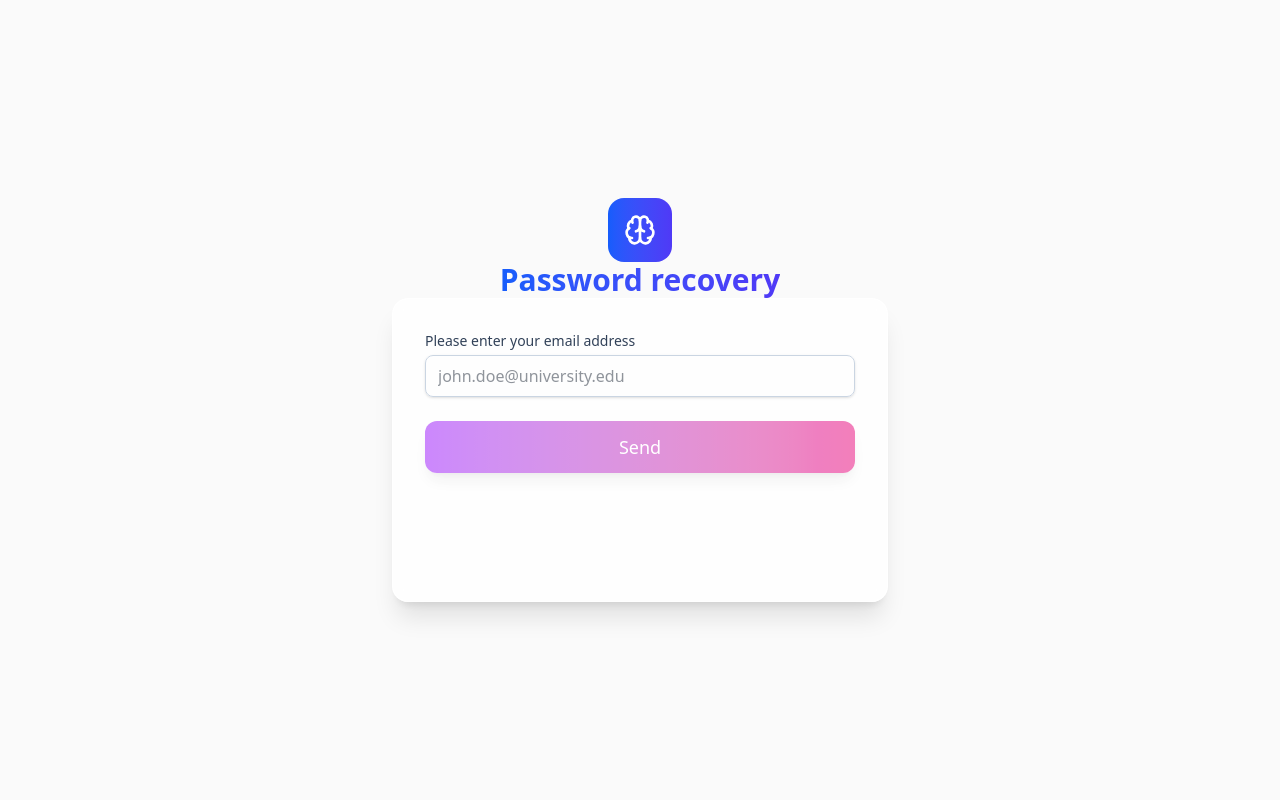
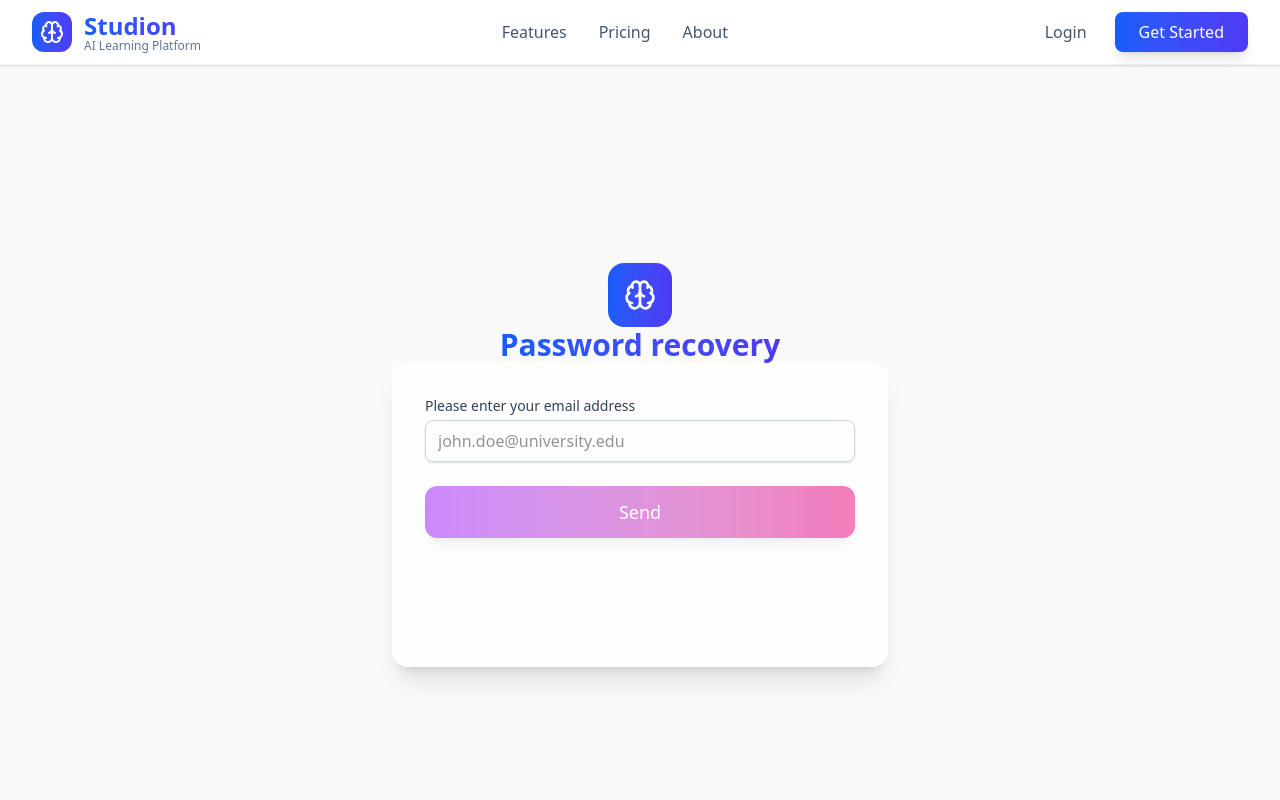
Before and after one commit to abdessamad-haddouche/studion, a React (Vite) app in the folder frontend/: page /forgot-password in a window 1280 px wide. Shown: the top 800 px of the page. Built offline with nearby package versions, Linux system fonts and the light colour scheme; no server answers.

Commit message:
Fix: fix the navBar and footer of the forgot Password components

```diff
--- a/frontend/src/pages/auth/ForgotPasswordPage.jsx
+++ b/frontend/src/pages/auth/ForgotPasswordPage.jsx
@@ -2,6 +2,7 @@ import { useState } from "react";
 import { Brain } from "lucide-react";
 import Button from "../../components/ui/Button";
 import Input from "../../components/ui/Input";
+import Layout from "../../components/layout/Layout";
 
 export default function ForgotPassword() {
   const [email, setEmail] = useState("");
@@ -16,6 +17,7 @@ export default function ForgotPassword() {
   };
 
   return (
+  <Layout>
     <div className="w-full h-screen flex flex-col justify-center items-center p-5">
       <div className="w-16 h-16 bg-gradient-to-r from-blue-600 to-indigo-600 rounded-2xl flex items-center justify-center transform hover:scale-105 transition-transform">
         <Brain className="w-8 h-8 text-white" />
@@ -51,5 +53,6 @@ export default function ForgotPassword() {
         </form>
       </div>
     </div>
+    </Layout>
   );
 }
```
